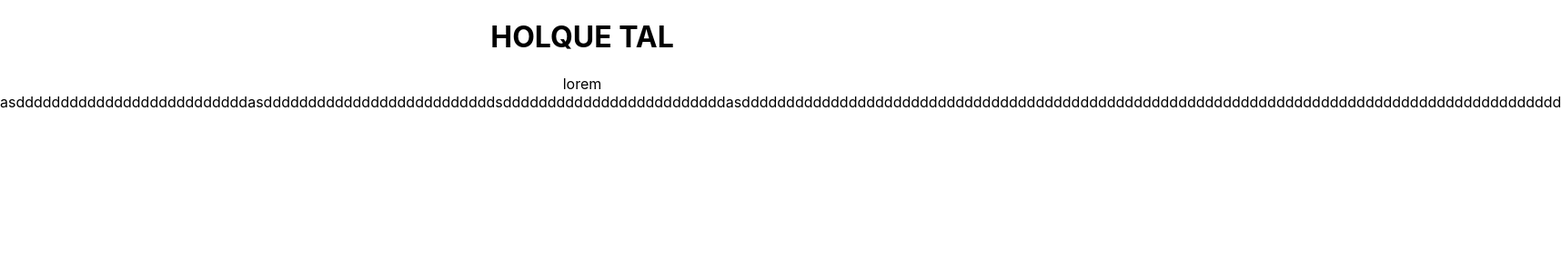
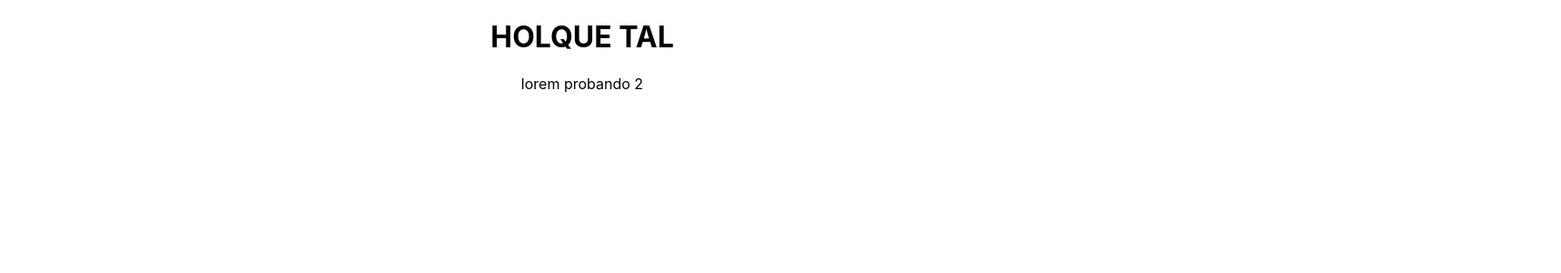
Before and after one commit to MauShark/React, a React (Create React App) app: page / in a window 1280 px wide. Shown: the top 300 px of the page at 91% size, 1716 px wide, since content can reach past the window. Built offline with nearby package versions, Linux system fonts and the light colour scheme.

Commit message:
probando2

```diff
--- a/src/App.js
+++ b/src/App.js
@@ -6,7 +6,7 @@ function App() {
     <div className="App">
       <h1>HOLQUE TAL </h1>
       <p>lorem
-      asddddddddddddddddddddddddddasddddddddddddddddddddddddddsdddddddddddddddddddddddddasdddddddddddddddddddddddddddddddddddddddddddddddddddddddddddddddddddddddddddddddddddddddddddd
+      probando 2
       </p>
     </div>
   );
```
